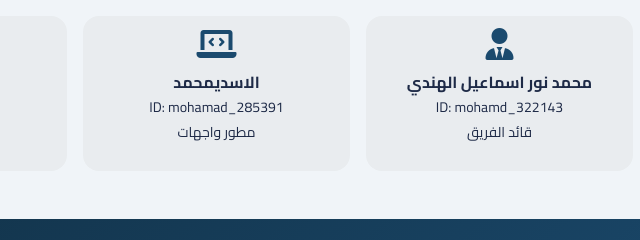
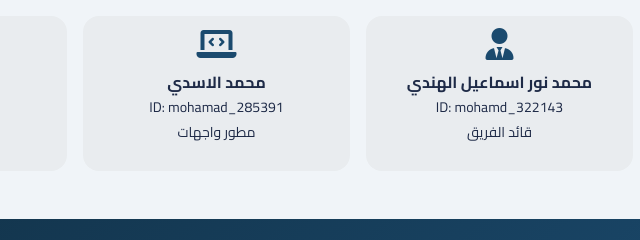
Before and after one commit to MohamadAlassadi/svu-events-guide, a plain HTML site: page index.html in a window 1280 px wide. Shown: the part 1049-1289 px from the top of the page, 565-1205 px from the left. Drawn offline with nearby package versions, Linux system fonts and the light colour scheme.

Commit message:
last commit

```diff
--- a/index.html
+++ b/index.html
@@ -99,7 +99,7 @@
     <script>
         const events=[{id:1,title:"مهرجان الربيع",date:"2026-04-15",category:"ثقافية",location:"ساحة الجامعة",img:"https://images.unsplash.com/photo-1490750967868-88aa4486c946?auto=format&fit=crop&q=80&w=400&h=250"},{id:2,title:"مباراة كرة قدم",date:"2026-04-18",category:"رياضية",location:"الملعب",img:"https://images.unsplash.com/photo-1522778119026-d647f0596c20?auto=format&fit=crop&q=80&w=400&h=250"},{id:3,title:"ورشة ذكاء اصطناعي",date:"2026-04-20",category:"علمية",location:"قاعة المؤتمرات",img:"https://images.unsplash.com/photo-1518770660439-4636190af475?auto=format&fit=crop&w=800&q=250"}];
 
-        const team=[{name:"محمد نور اسماعيل الهندي",id:"mohamd_322143",role:"قائد الفريق",icon:"fas fa-user-tie"},{name:"الاسديمحمد",id:"mohamad_285391",role:"مطور واجهات",icon:"fas fa-laptop-code"},{name: "نسرين نصر الخمير",id:"nisereen_291259",role:"قاعدة بيانات",icon:"fas fa-database"},{name:"نذير شبابيبي",id:"nazer_317337",role:"حجز استضافة",icon:"fas fa-check-double"}];
+        const team=[{name:"محمد نور اسماعيل الهندي",id:"mohamd_322143",role:"قائد الفريق",icon:"fas fa-user-tie"},{name:"محمد الاسدي",id:"mohamad_285391",role:"مطور واجهات",icon:"fas fa-laptop-code"},{name: "نسرين نصر الخمير",id:"nisereen_291259",role:"قاعدة بيانات",icon:"fas fa-database"},{name:"نذير شبابيبي",id:"nazer_317337",role:"حجز استضافة",icon:"fas fa-check-double"}];
         document.getElementById('featuredEvents').innerHTML=events.map(e=>`<div class="col-md-4"><div class="event-card"><img src="${e.img}" class="event-img"><div class="p-3"><span class="badge-cat">${e.category}</span><h5 class="mt-2">${e.title}</h5><p><i class="fas fa-calendar"></i> ${e.date}<br><i class="fas fa-map-marker-alt"></i> ${e.location}</p><a href="event-details.html?id=${e.id}" class="btn btn-outline-custom btn-sm w-100">التفاصيل</a></div></div></div>`).join('');
         document.getElementById('teamList').innerHTML=team.map(m=>`<div class="col-6 col-md-3"><div class="team-badge"><i class="${m.icon}"></i><p class="fw-bold mt-2 mb-0">${m.name}</p><small>ID: ${m.id}</small><p class="small mt-1">${m.role}</p></div></div>`).join('');
     </script>
```
